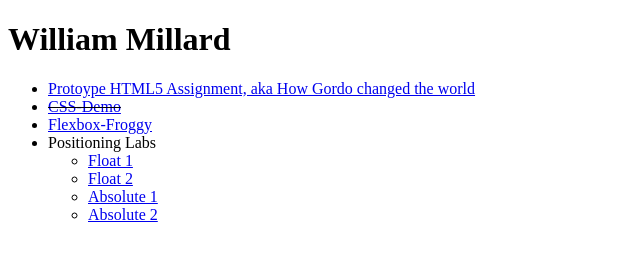
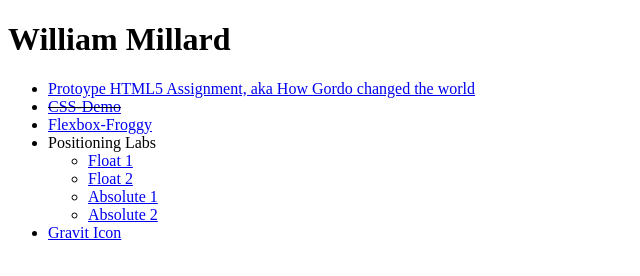
Before and after one commit to wamillard/2021-fall-ifsc-1310-10, a plain HTML site: page index.html in a window 1280 px wide. Shown: the full height of the page, 0-640 px from the left. Drawn offline with Linux system fonts and the light colour scheme.

Commit message:
Gravit icon finished

```diff
--- a/index.html
+++ b/index.html
@@ -27,6 +27,7 @@
                 <li><a href="positioning-lab/absolute-2.html">Absolute 2</a></li>
                 </ul>
             </li>
+            <li><a href="assets/img/gravit-icon.jpg">Gravit Icon</a></li>
 
         </ul>
 
```
